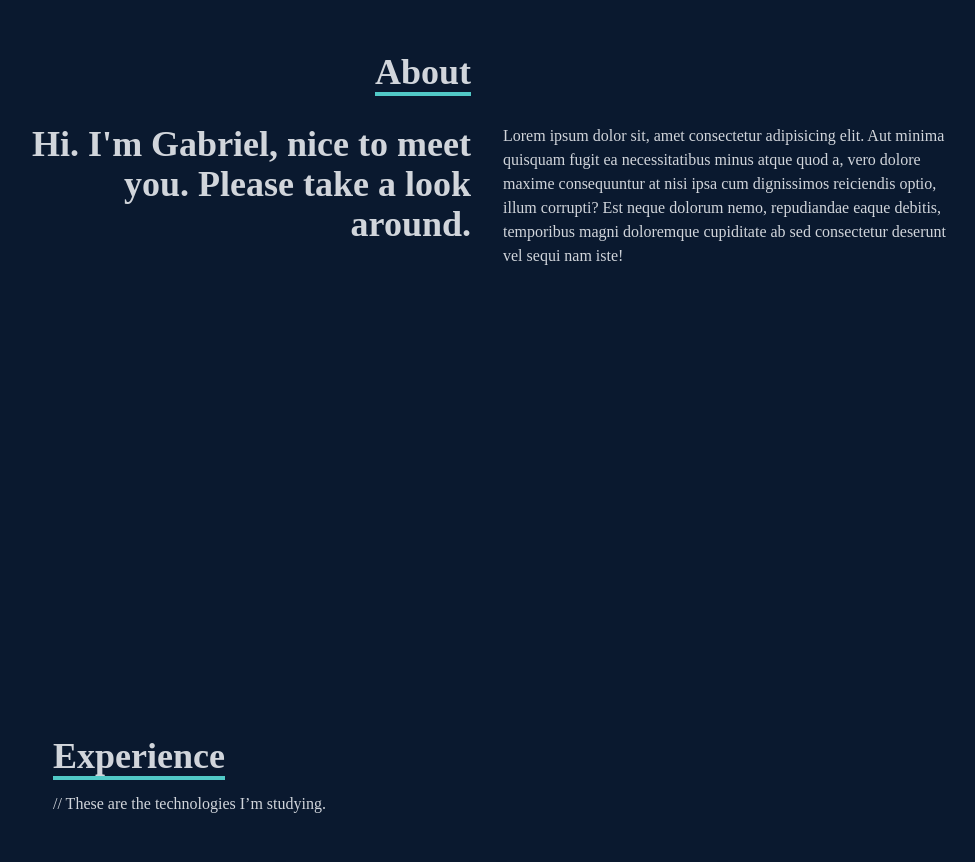
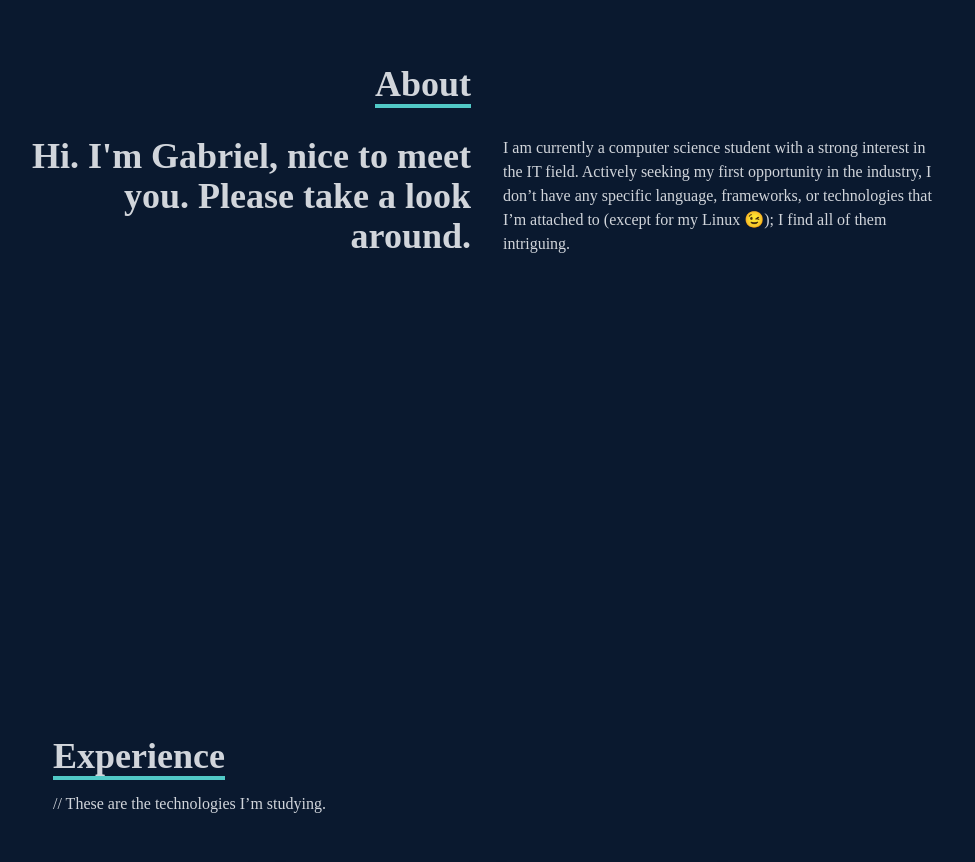
Before and after one commit to gabrielaraujo3/portfolio, a React (Create React App) app in the folder portfolio-react-app/: page / in a window 1280 px wide. Shown: the part 1120-1982 px from the top of the page, without its empty margins (153-1128 px from the left). Built offline with nearby package versions, Linux system fonts and the light colour scheme.

Commit message:
Added presentation text on about page

```diff
--- a/portfolio-react-app/src/components/About.jsx
+++ b/portfolio-react-app/src/components/About.jsx
@@ -18,12 +18,10 @@ const About = () => {
               <p>Hi. I'm Gabriel, nice to meet you. Please take a look around.</p>
             </div>
             <div>
-              <p>Lorem ipsum dolor sit, amet consectetur adipisicing elit.
-                Aut minima quisquam fugit ea necessitatibus minus atque quod a,
-                vero dolore maxime consequuntur at nisi ipsa cum dignissimos
-                reiciendis optio, illum corrupti? Est neque dolorum nemo,
-                repudiandae eaque debitis, temporibus magni doloremque
-                cupiditate ab sed consectetur deserunt vel sequi nam iste!</p>
+              <p>I am currently a computer science student with a strong interest
+                in the IT field. Actively seeking my first opportunity in the industry,
+                I don’t have any specific language, frameworks, or technologies that
+                I’m attached to (except for my Linux 😉); I find all of them intriguing.</p>
             </div>
           </div>
         </div>
```
